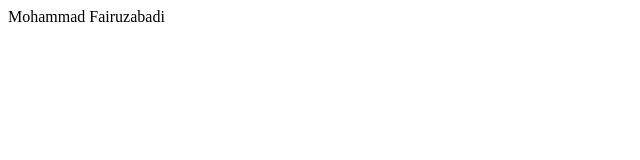
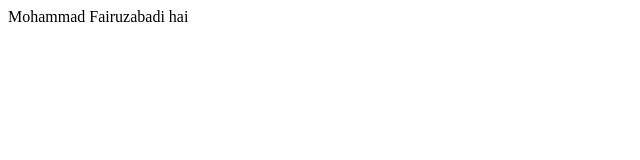
Before and after one commit to airuzab/training_git, a plain HTML site: page index.html in a window 1280 px wide. Shown: the full height of the page, 0-640 px from the left. Drawn offline with Linux system fonts and the light colour scheme.

Commit message:
Add greeting message to index.html

```diff
--- a/index.html
+++ b/index.html
@@ -7,5 +7,6 @@
 </head>
 <body>
     Mohammad Fairuzabadi
+    hai
 </body>
 </html>
```
